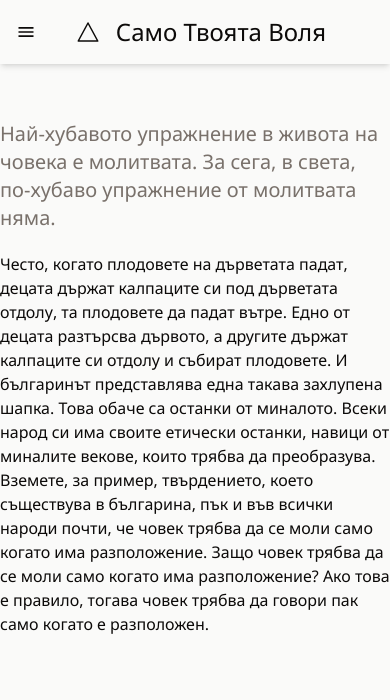
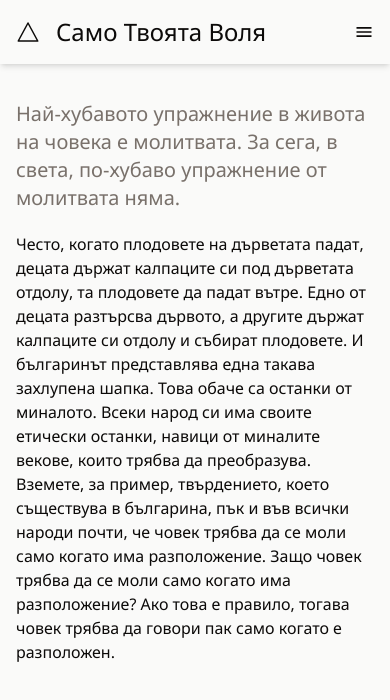
Before and after one commit to Danman7/ihrishbenrut, a Next.js app: page / in a window 390 px wide. Shown: the top 700 px of the page. Built offline with nearby package versions, Linux system fonts and the light colour scheme.

Commit message:
Refactor layout and navigation components for improved styling and structure

```diff
--- a/app/layout.tsx
+++ b/app/layout.tsx
@@ -25,7 +25,7 @@ export default function RootLayout({
       </head>
       <body className={`${notoSans.variable} font-serif antialiased`}>
         <Nav />
-        <main className="mx-auto max-w-4xl my-4">{children}</main>
+        <main className="mx-auto max-w-4xl p-4">{children}</main>
       </body>
     </html>
   )
--- a/app/ui/Nav.tsx
+++ b/app/ui/Nav.tsx
@@ -23,22 +23,14 @@ export const Nav = () => {
   }
 
   return (
-    <header className="p-4 shadow-md mb-14">
-      <nav className="flex items-center mx-auto max-w-4xl justify-between">
-        {isMobileMenuOpen ? (
-          <IoMdClose className="text-xl" onClick={toggleMobileMenu} />
-        ) : (
-          <IoMdMenu className="md:hidden text-xl" onClick={toggleMobileMenu} />
-        )}
-
-        {!isMobileMenuOpen && (
+    <header className="shadow-md">
+      <nav className="flex items-center mx-auto max-w-4xl p-4 justify-between">
         <div className="text-2xl mr-12">
           <Link className="flex items-center gap-4" href="/">
             <IoTriangleOutline />
             Само Твоята Воля
           </Link>
         </div>
-        )}
 
         <div className="gap-4 hidden md:flex">
           {navigation.map((item) => (
@@ -47,12 +39,18 @@ export const Nav = () => {
             </Anchor>
           ))}
         </div>
+
+        <div className="md:hidden">
+          {isMobileMenuOpen ? (
+            <IoMdClose className="text-xl" onClick={toggleMobileMenu} />
+          ) : (
+            <IoMdMenu className="text-xl" onClick={toggleMobileMenu} />
+          )}
+        </div>
       </nav>
 
       {isMobileMenuOpen && (
-        <nav className="flex flex-col gap-4 mt-4">
-          <Anchor href="/">Home</Anchor>
-
+        <nav className="md:hidden flex flex-col gap-4 px-4 pb-4">
           {navigation.map((item) => (
             <Anchor key={item.href} href={item.href}>
               {item.name}
```
Lines whose indentation alone changed are shown as unchanged.
